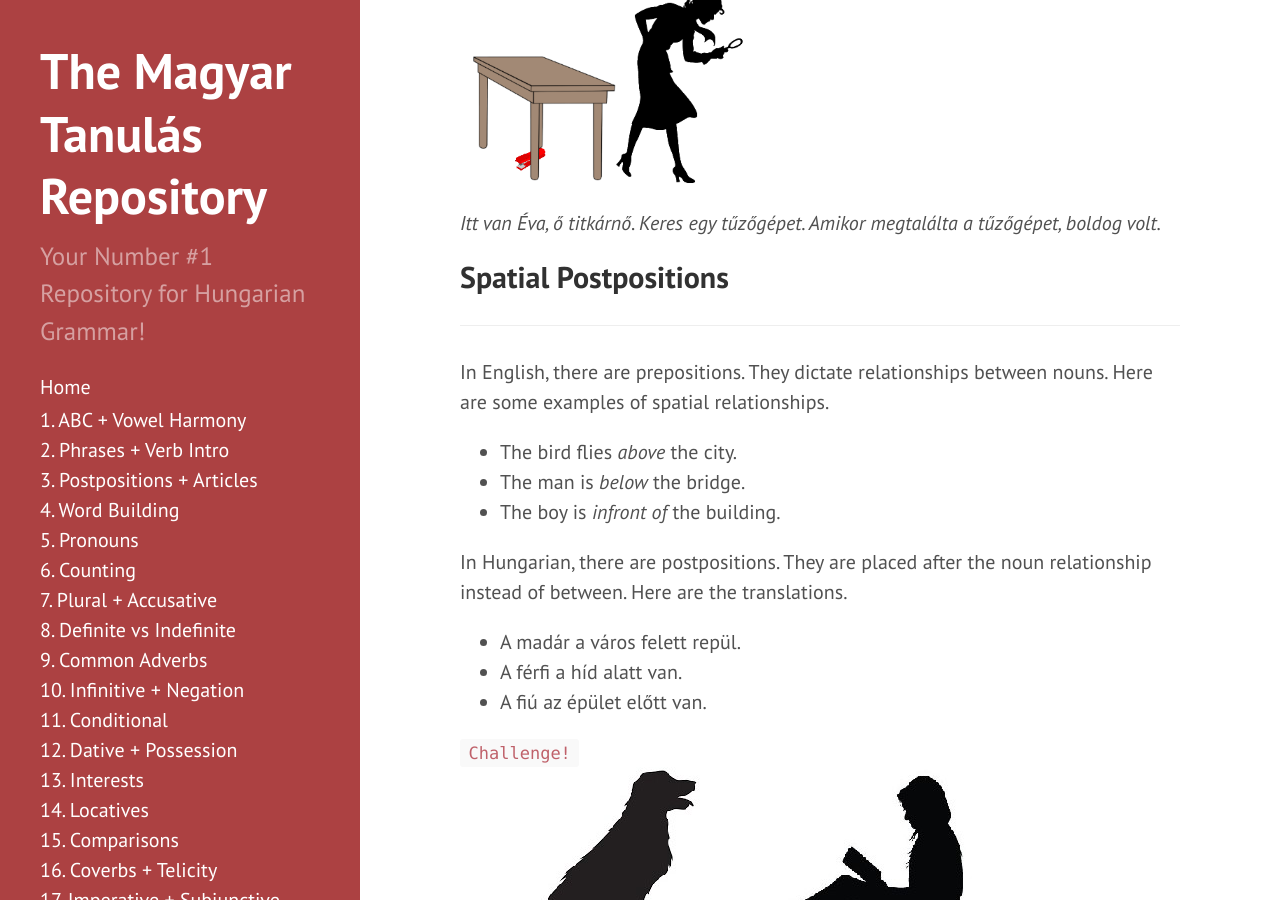
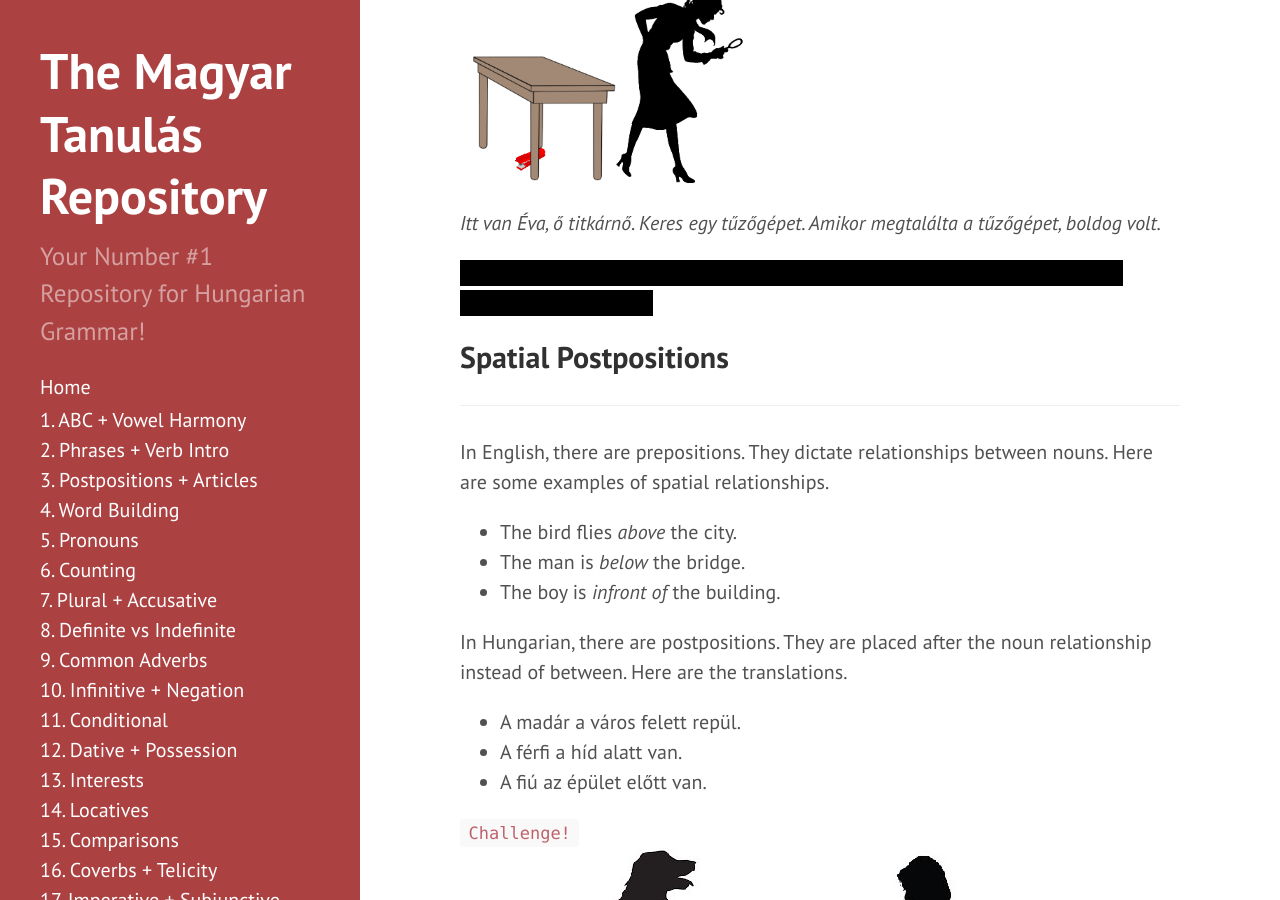
Before and after one commit to Magyartanulas/magyartanulas.github.io, a Jekyll site: the page built from postpositions_articles.md, in a window 1280 px wide and 900 px high, scrolled down 2244 px. Built offline with Jekyll 4.4.1, drawn with Linux system fonts in a browser that asks for light colours; Markdown is read by kramdown in place of the engine named in the settings.

Commit message:
Update postpositions_articles.md

```diff
--- a/postpositions_articles.md
+++ b/postpositions_articles.md
@@ -71,6 +71,8 @@
 
 *Itt van Éva, ő titkárnő. Keres egy tűzőgépet. Amikor megtalálta a tűzőgépet, boldog volt.*
 
+<span class="spoiler">Here is Éva, she is a secretary. She is looking for a stapler. When she found the stapler, she was happy.</span>
+
 ## Spatial Postpositions
 ---
 
```
